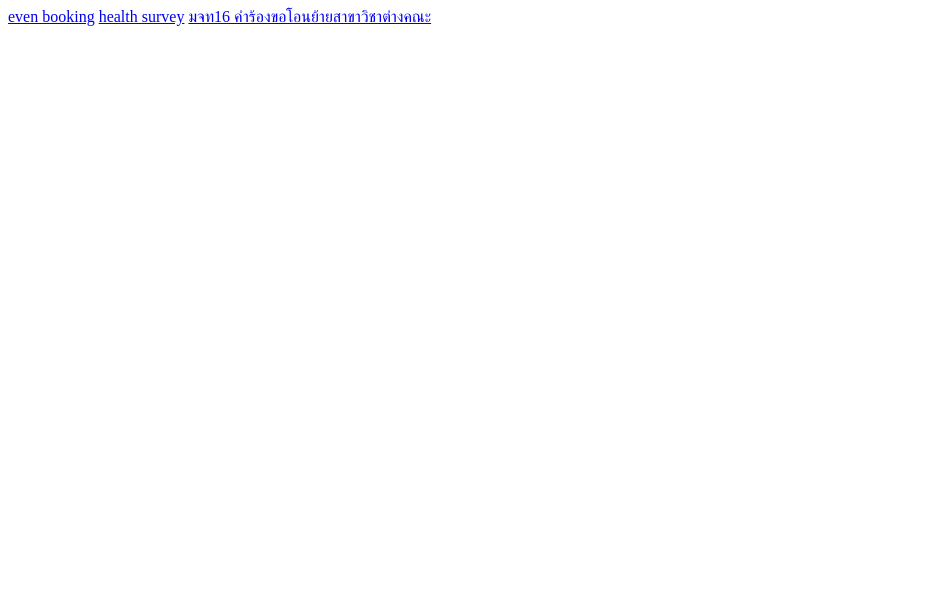
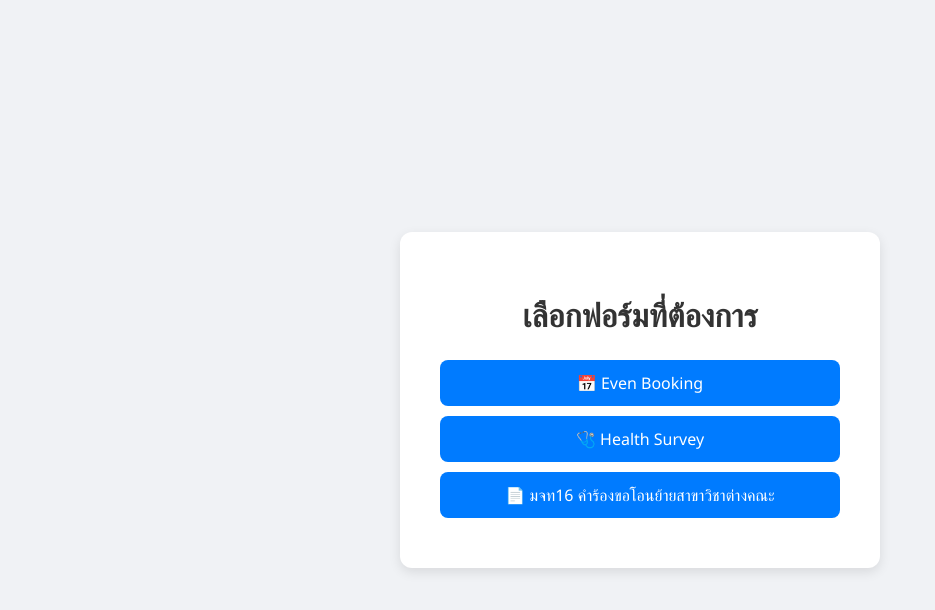
Before and after one commit to boatcoding17/From_validation, a plain HTML site: page index.html in a window 1280 px wide. Shown: the whole page, without its empty margins (0-935 px from the left). Drawn offline with Linux system fonts and the light colour scheme.

Commit message:
done from4

```diff
--- a/index.html
+++ b/index.html
@@ -1,13 +1,58 @@
 <!DOCTYPE html>
 <html lang="en">
 <head>
-    <meta charset="UTF-8">
-    <meta name="viewport" content="width=device-width, initial-scale=1.0">
-    <title>Document</title>
+  <meta charset="UTF-8" />
+  <meta name="viewport" content="width=device-width, initial-scale=1.0"/>
+  <title>Document Links</title>
+  <style>
+    body {
+      font-family: 'Segoe UI', Tahoma, Geneva, Verdana, sans-serif;
+      background: #f0f2f5;
+      margin: 0;
+      padding: 0;
+      display: flex;
+      justify-content: center;
+      align-items: center;
+      height: 100vh;
+    }
+
+    .container {
+      background: white;
+      padding: 40px;
+      border-radius: 12px;
+      box-shadow: 0 4px 12px rgba(0, 0, 0, 0.1);
+      text-align: center;
+      width: 90%;
+      max-width: 400px;
+    }
+
+    h1 {
+      margin-bottom: 24px;
+      color: #333;
+    }
+
+    a {
+      display: block;
+      text-decoration: none;
+      color: #fff;
+      background-color: #007bff;
+      padding: 12px 20px;
+      margin: 10px 0;
+      border-radius: 8px;
+      transition: background-color 0.3s ease;
+    }
+
+    a:hover {
+      background-color: #0056b3;
+    }
+  </style>
 </head>
 <body>
-    <a href="from1.html">even booking</a>
-    <a href="form2.html">health survey</a>
-    <a href="form3.html">มจท16 คำร้องขอโอนย้ายสาขาวิชาต่างคณะ</a>
+  <div class="container">
+    <h1>เลือกฟอร์มที่ต้องการ</h1>
+    <a href="from1.html">📅 Even Booking</a>
+    <a href="form2.html">🩺 Health Survey</a>
+    <a href="form3.html">📄 มจท16 คำร้องขอโอนย้ายสาขาวิชาต่างคณะ</a>
+  </div>
 </body>
 </html>
```
